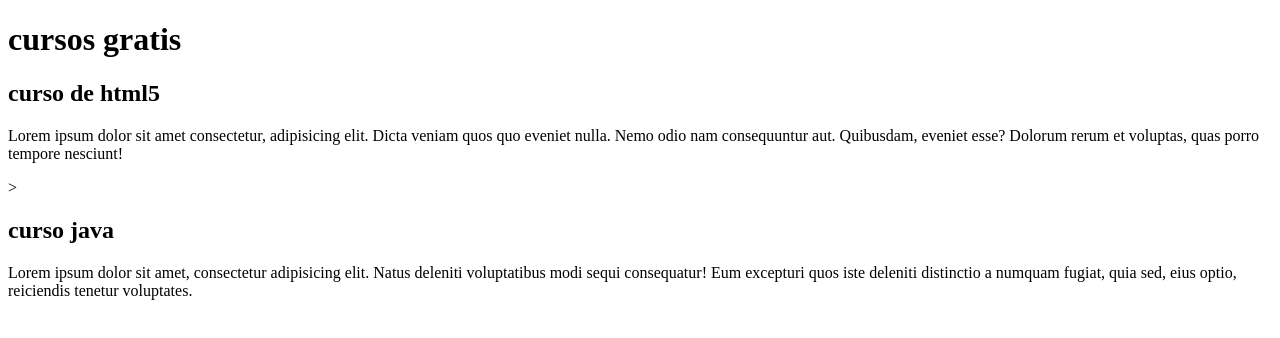
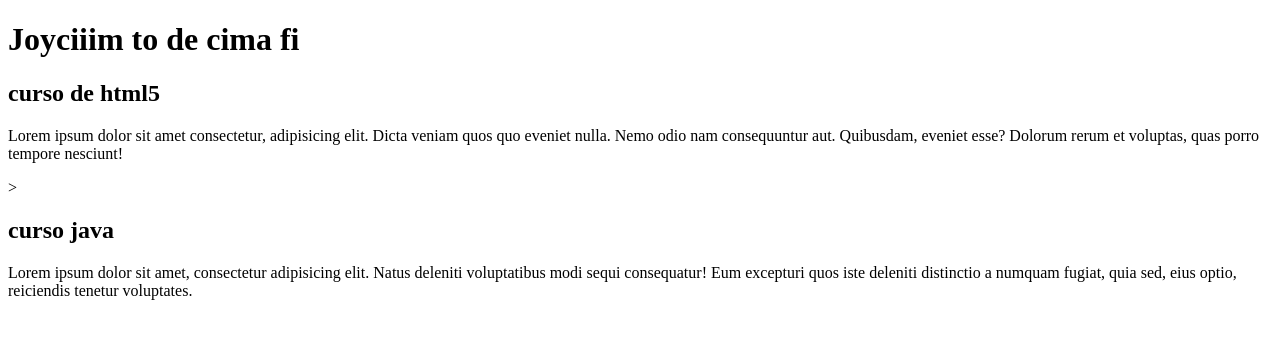
Before and after one commit to Brunnomar/projeto-site-2, a plain HTML site: page index.html in a window 1280 px wide. Drawn offline with Linux system fonts and the light colour scheme.

Commit message:
Update index.html

```diff
--- a/index.html
+++ b/index.html
@@ -9,7 +9,7 @@
 <body>
  <main>
     <header>
-        <h1>cursos gratis</h1>
+        <h1>Joyciiim to de cima fi</h1>
     </header>
     <article>
         <h2>curso de html5 </h2>
```
